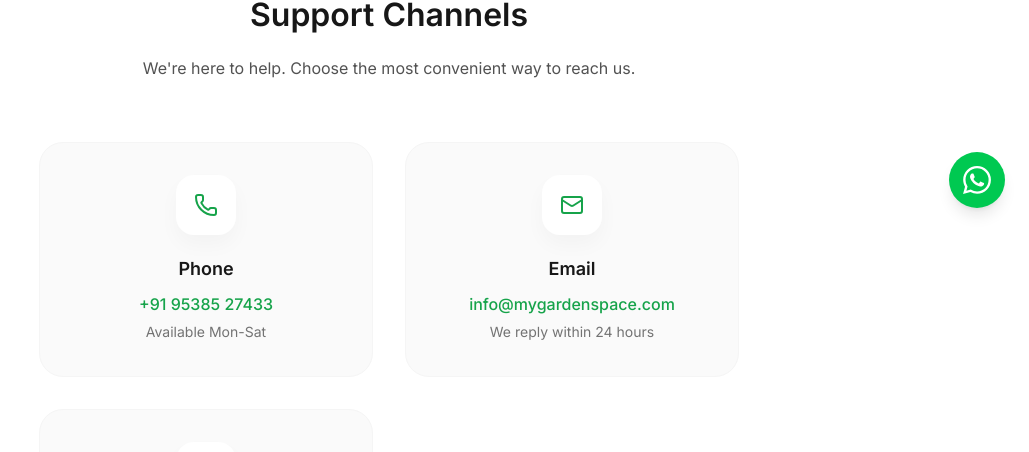
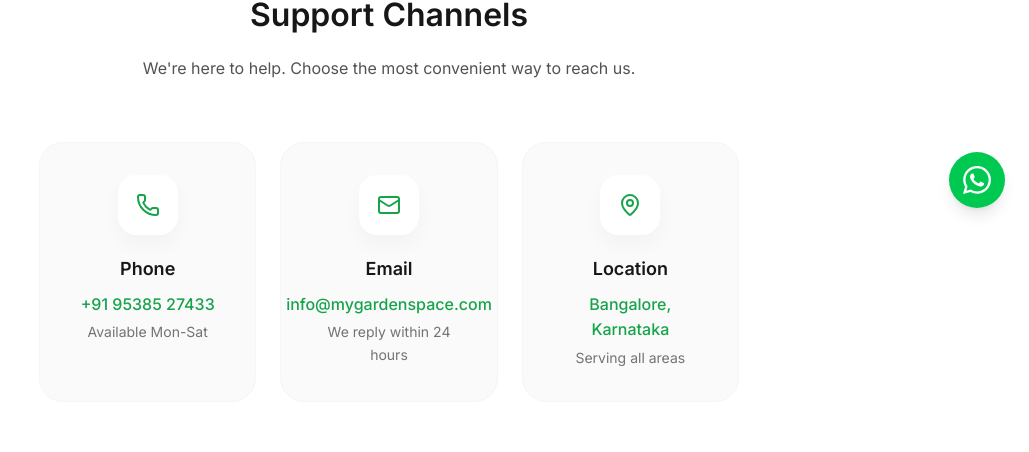
Before and after one commit to ZecurX/my-garden-space, a Next.js app: page /contact in a window 1280 px wide. Shown: the part 568-1020 px from the top of the page, without its empty margins (251-1280 px from the left). Built offline with nearby package versions, Linux system fonts and the light colour scheme.

Commit message:
fix: align contact cards in 3-column grid on desktop

```diff
--- a/app/contact/page.tsx
+++ b/app/contact/page.tsx
@@ -102,10 +102,10 @@ export default function ContactPage() {
                         {/* Contact Info Grid */}
                         <div style={{
                             display: "grid",
-                            gridTemplateColumns: "repeat(auto-fit, minmax(280px, 1fr))",
-                            gap: "32px",
+                            gridTemplateColumns: "1fr",
+                            gap: "24px",
                             marginBottom: "64px"
-                        }}>
+                        }} className="md:!grid-cols-3">
                             {contactInfo.map((item, index) => {
                                 const Icon = item.icon;
                                 return (
```
